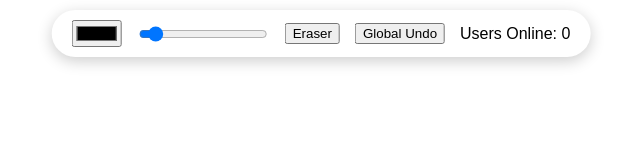
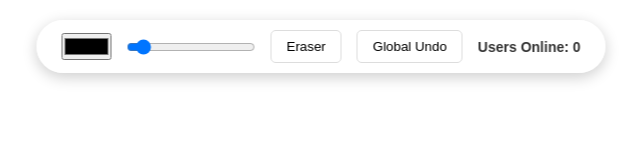
Before and after one commit to subair247/real-time-collaborative-canvas, a website with bundled scripts: page client/index.html in a window 1280 px wide. Shown: the whole page, without its empty margins (319-959 px from the left). Built offline with nearby package versions, Linux system fonts and the light colour scheme; files whose address does not match are found by name.

Commit message:
real-time-collaborative-canvas

```diff
--- a/client/style.css
+++ b/client/style.css
@@ -1,73 +1,72 @@
 /* client/style.css */
-body, html {
+
+/* 1. Reset defaults to prevent scrollbars and extra spacing */
+* {
+    box-sizing: border-box;
     margin: 0;
     padding: 0;
-    overflow: hidden; /* Prevent scrolling while drawing */
+}
+
+body, html {
+    width: 100%;
+    height: 100%;
+    overflow: hidden; /* Prevents bounce scrolling on mobile/trackpads */
+    background-color: #f0f0f0;
     font-family: sans-serif;
 }
 
-#canvas-container {
-    position: relative;
+/* 2. The Canvas: Positioned behind the UI and filling the whole screen */
+#mainCanvas {
+    position: fixed;
+    top: 0;
+    left: 0;
     width: 100vw;
     height: 100vh;
-    background-color: #f0f0f0;
+    background-color: #ffffff;
+    display: block;
+    cursor: crosshair; /* Changes cursor to a '+' for better drawing precision */
+    z-index: 1;
 }
 
-canvas {
-    display: block;
-    cursor: crosshair;
+/* 3. The Toolbar: Floating on top of the canvas */
+#toolbar {
+    position: fixed;
+    top: 20px;
+    left: 50%;
+    transform: translateX(-50%);
+    display: flex;
+    align-items: center;
+    gap: 15px;
+    padding: 10px 25px;
+    background: rgba(255, 255, 255, 0.9);
+    backdrop-filter: blur(10px); /* Modern frosted-glass effect */
+    border-radius: 50px;
+    box-shadow: 0 4px 15px rgba(0, 0, 0, 0.2);
+    z-index: 100; /* Ensures it stays above the drawing */
 }
 
-#toolbar {
-    position: absolute;
-    top: 10px;
-    left: 50%;
-    transform: translateX(-50%);
+/* 4. Basic Button Styling */
+button {
+    padding: 8px 15px;
+    border: 1px solid #ddd;
+    border-radius: 5px;
     background: white;
-    padding: 10px 20px;
-    border-radius: 50px;
-    box-shadow: 0 4px 15px rgba(0,0,0,0.2);
-    display: flex;
-    gap: 15px;
-    align-items: center;
-    z-index: 100;
+    cursor: pointer;
+    transition: background 0.2s;
 }
 
-/* client/style.css */
-body, html {
-    margin: 0;
-    padding: 0;
-    width: 100%;
-    height: 100%;
-    overflow: hidden; /* Prevents scrollbars from appearing */
+button:hover {
+    background: #f8f8f8;
 }
 
-#mainCanvas {
-    display: block;
-    width: 100vw;
-    height: 100vh;
-    background-color: #ffffff; /* Or whatever your background color is */
+button.active {
+    background: #007bff;
+    color: white;
+    border-color: #0056b3;
 }
 
-/* User Cursor Indicators */
-.cursor-node {
-    position: absolute;
-    width: 15px;
-    height: 15px;
-    border-radius: 50%;
-    pointer-events: none; /* Crucial: clicks pass through to canvas */
-    transition: transform 0.1s linear;
-    z-index: 10;
+#userCount {
+    font-weight: bold;
+    color: #333;
+    font-size: 14px;
 }
-
-.cursor-label {
-    position: absolute;
-    top: 20px;
-    left: 10px;
-    background: rgba(0,0,0,0.7);
-    color: white;
-    padding: 2px 6px;
-    border-radius: 4px;
-    font-size: 10px;
-    white-space: nowrap;
-}
```
